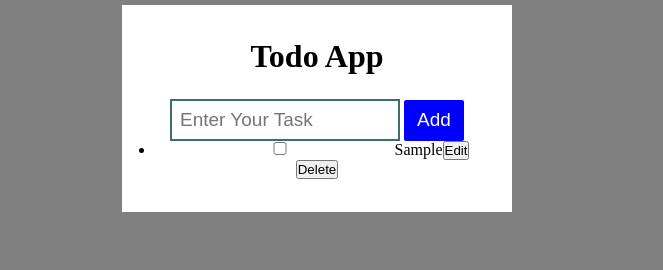
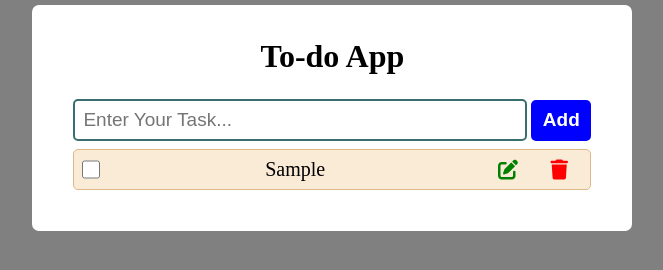
Before and after one commit to ravendrasingh000/Todo_List, a plain HTML site: page index.html in a window 1280 px wide. Both pictures are taken after typing "Sample" into the empty fields and a click on the button "Add". Shown: the whole page, without its empty margins (326-989 px from the left). Drawn offline with Linux system fonts and the light colour scheme.

Commit message:
edit and delete button and functionality

```diff
--- a/index.html
+++ b/index.html
@@ -4,16 +4,16 @@
     <meta charset="UTF-8">
     <meta name="viewport" content="width=device-width, initial-scale=1.0">
     <title>Document</title>
-    <!-- <link rel="stylesheet" href="https://cdnjs.cloudflare.com/ajax/libs/font-awesome/6.7.2/css/all.min.css" integrity="sha512-Evv84Mr4kqVGRNSgIGL/F/aIDqQb7xQ2vcrdIwxfjThSH8CSR7PBEakCr51Ck+w+/U6swU2Im1vVX0SVk9ABhg==" crossorigin="anonymous" referrerpolicy="no-referrer" /> -->
+    <link rel="stylesheet" href="https://cdnjs.cloudflare.com/ajax/libs/font-awesome/6.7.2/css/all.min.css" integrity="sha512-Evv84Mr4kqVGRNSgIGL/F/aIDqQb7xQ2vcrdIwxfjThSH8CSR7PBEakCr51Ck+w+/U6swU2Im1vVX0SVk9ABhg==" crossorigin="anonymous" referrerpolicy="no-referrer" />
     <link rel="stylesheet" href="style.css">
     <script src="script.js" defer></script>
 </head>
 <body>
 
     <div class="container">
-        <h1>Todo App</h1>
+        <h1>To-do App</h1>
         <div class="inputs">
-            <input type="text" placeholder="Enter Your Task" id="npt">
+            <input type="text" placeholder="Enter Your Task..." id="npt">
             <button id="add-btn" >Add</button>
         </div>
        <ul  class="task-list">
--- a/script.js
+++ b/script.js
@@ -9,37 +9,40 @@ addBtn.addEventListener("click", ()=> {
     }else{
         const list = document.createElement("li");
         taskList.appendChild(list);
+        list.classList.add("list");
 
 
 // create checkBox
     const checkBox = document.createElement("input");
     checkBox.type = 'checkbox';
     list.appendChild(checkBox);
+    checkBox.classList.add("check-box");
 
     checkBox.addEventListener("change", ()=> {
         if(checkBox.checked){
-            list.classList.add('completed')
+            text.classList.add('completed')
         }else{
-            list.classList.remove('completed');
+            text.classList.remove('completed');
         }
     });
 
 // create span tag for add task
     const text = document.createElement("span");
     text.innerText = input.value;
+    text.classList.add("span");
     list.appendChild(text);
     input.value = "";
     input.focus();
 
 // crate Edit button
     const editBtn = document.createElement("button");
-    editBtn.classList.add('edit-btn');
-    editBtn.innerText = 'Edit';
+    editBtn.classList.add("fa-solid", "fa-pen-to-square");
     list.appendChild(editBtn);
+    editBtn.classList.add("edit-btn");
 
      editBtn.addEventListener("click", () => {
-            text.contentEditable = true; // Enable editing on span
-            text.focus(); // Focus on text for editing
+            text.contentEditable = true;
+            text.focus();
 
             // Jab user Enter dabaye to editing band ho jaye
      text.addEventListener("keypress", (event) => {
@@ -53,9 +56,9 @@ addBtn.addEventListener("click", ()=> {
 
 // crate delete button
     const delBtn = document.createElement("button");
-    delBtn.classList.add('del-btn');
-    delBtn.innerText = 'Delete';
+    delBtn.classList.add("fa-solid", "fa-trash");
     list.appendChild(delBtn);
+    delBtn.classList.add("del-btn");
 
 delBtn.addEventListener("click", ()=> {
     list.remove();
@@ -65,17 +68,5 @@ delBtn.addEventListener("click", ()=> {
 
 
 
-
-
-
-
-
-
-console.log(list);
-
-
-
-
-
     }
 })
--- a/style.css
+++ b/style.css
@@ -9,20 +9,22 @@ body{
 }
 
 .container{
-    width: 390px;
+    width: 600px;
     padding: 33px;
     text-align: center;
     background-color: white;
-    margin-left: 35%;
+    margin-left: 28%;
     margin-top: 5px;
+    border-radius: 7px;
 }
 
 input{
-    width: 230px;
+    width: 85%;
     padding: 8px;
     border: 2px solid rgb(59, 110, 110);
     outline: none;
     font-size: 19px;
+    border-radius: 5px;
 }
 
 #add-btn{
@@ -34,6 +36,9 @@ input{
     border-radius: 2px;
     background-color: blue;
     font-size: 19px;
+    font-weight: 600;
+    cursor: pointer;
+    border-radius: 5px;
 }
 
 .inputs{
@@ -42,5 +47,43 @@ input{
 
 .completed{
     text-decoration: line-through;
+    color: rgb(124, 102, 102);
+}
+
+.list{
+    list-style: none;
+    padding: 0.5em;
+    margin: 0.5em;
+    display: grid;
+    grid-template-columns: 0.5fr 8fr 1fr 1fr;
+    gap: 5px;
+    border: 1px solid burlywood;
+    border-radius: 5px;
+}
+
+li:nth-child(odd){
+    background-color: antiquewhite;
+}
+
+.check-box{
+    width: 18px;
+    cursor: pointer;
+}
+
+.span{
+    white-space: nowrap;
+    overflow: hidden;
+    font-size: 20px;
+}
+
+.edit-btn, .del-btn{
+border: none;
+background: none;
+font-size: 20px;
+color: green;
+cursor: pointer;
+}
+
+.del-btn{
     color: red;
 }
```
